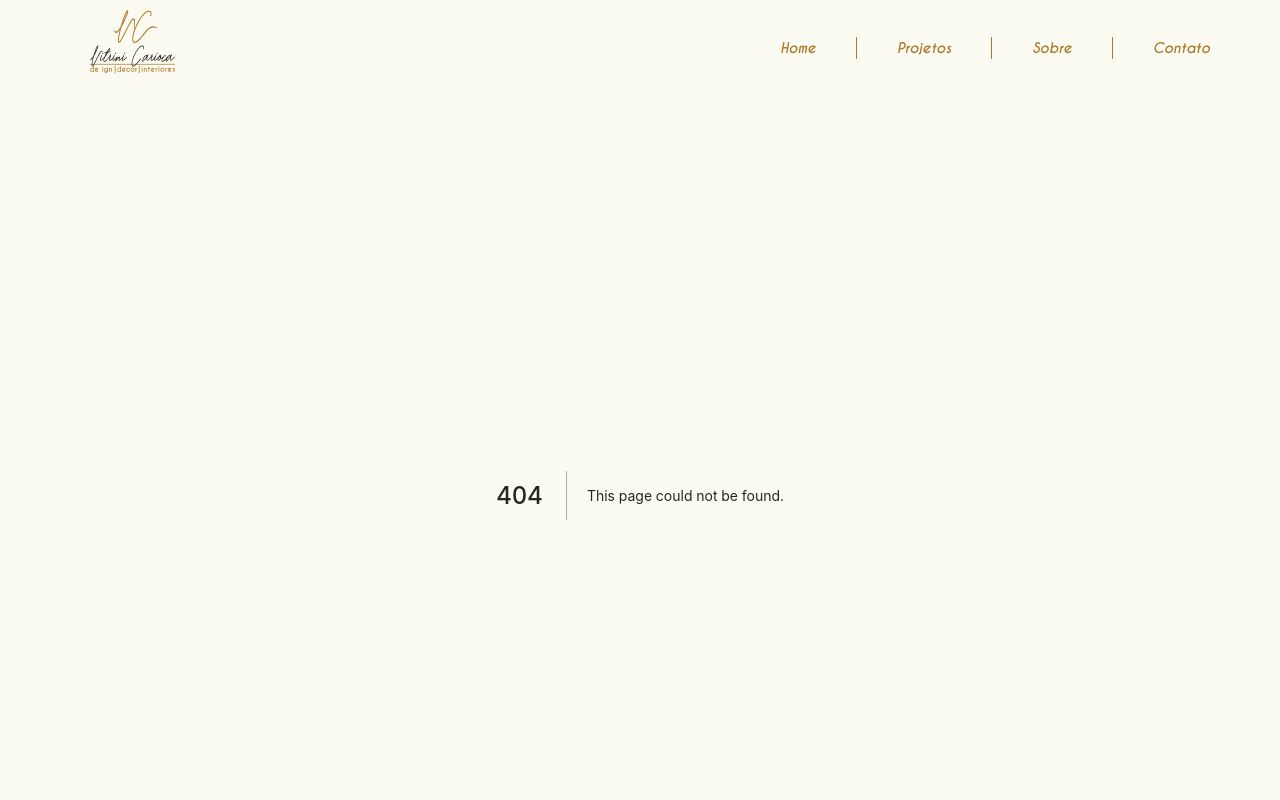
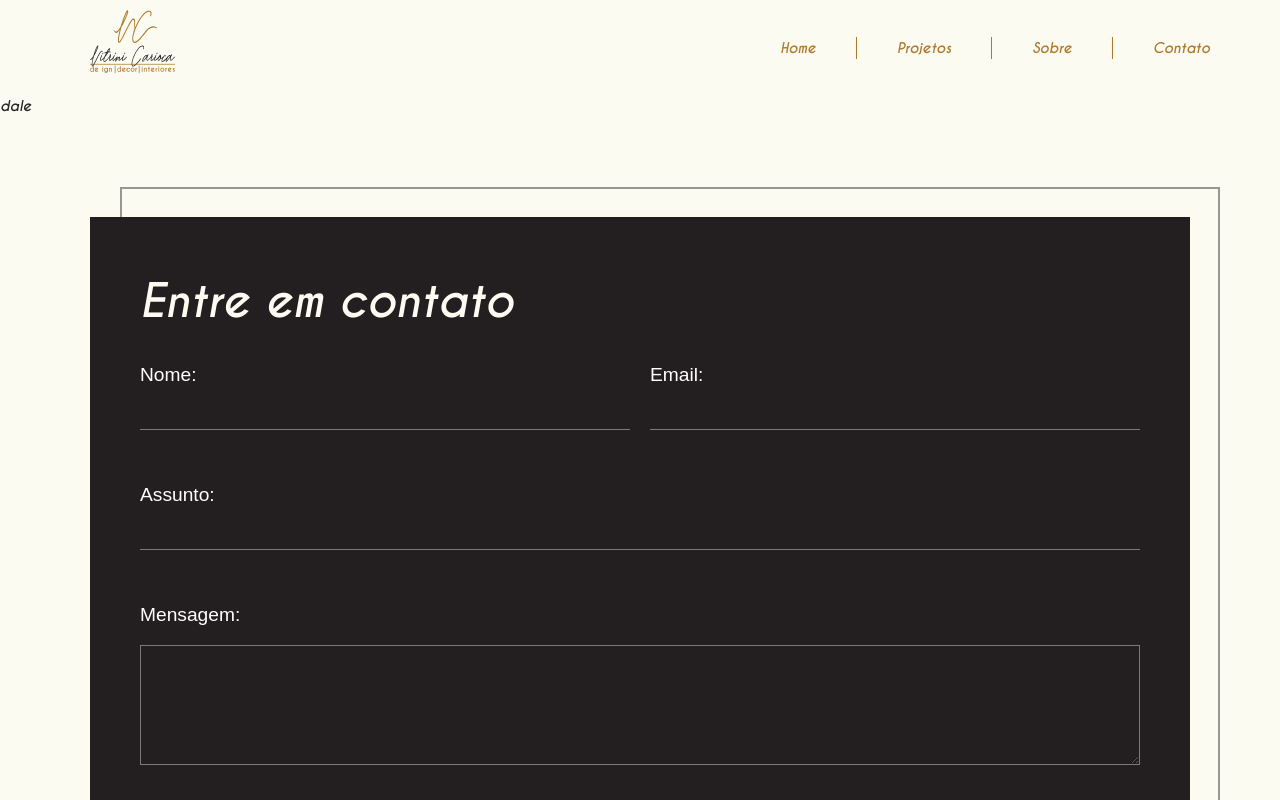
Before and after one commit to Vinicius-Rosa/vitrinni-carioca, a Next.js app: page /projetos in a window 1280 px wide. Before the commit this address had no page. Shown: the top 800 px of the page. Built offline with nearby package versions, Linux system fonts and the light colour scheme; a web font is replaced by a local one.

Commit message:
add products page

```diff
--- /dev/null
+++ b/pages/projetos/index.tsx
@@ -0,0 +1,5 @@
+import Project from '../../src/screens/Project.screen';
+
+const Projetos = () => <Project />
+
+export default Projetos;
--- a/src/components/Header/index.tsx
+++ b/src/components/Header/index.tsx
@@ -31,14 +31,16 @@
       delay: 1,
     }}
   >
-    <Logo height="75" viewBox="0 0 100 100" />
+    <Link href="/">
+      <Logo height="75" viewBox="0 0 100 100" />
+    </Link>
 
     <RoutesContainer>
       <GoesTo>
-        <Link href="#">Home</Link>
+        <Link href="/">Home</Link>
       </GoesTo>
       <GoesTo>
-        <Link href="#">Projetos</Link>
+        <Link href="/projetos">Projetos</Link>
       </GoesTo>
       <GoesTo>
         <Link href="#">Sobre</Link>
@@ -56,10 +58,10 @@
       <Overlay onClick={toggleHandler} />
       <ModalContent>
         <GoesTo onClick={toggleHandler}>
-          <Link href="#">Home</Link>
+          <Link href="/">Home</Link>
         </GoesTo>
         <GoesTo onClick={toggleHandler}>
-          <Link href="#">Projetos</Link>
+          <Link href="/projetos">Projetos</Link>
         </GoesTo>
         <GoesTo onClick={toggleHandler}>
           <Link href="#">Sobre</Link>
--- /dev/null
+++ b/src/screens/Project.screen.tsx
@@ -0,0 +1,11 @@
+import { Container } from './Project.styles';
+
+function ProjectScreen() {
+  return (
+    <Container>
+      dale
+    </Container>
+  );
+}
+
+export default ProjectScreen;
--- /dev/null
+++ b/src/screens/Project.styles.ts
@@ -0,0 +1,5 @@
+import styled from 'styled-components';
+
+export const Container = styled.div`
+
+`;
--- a/styles/globals.css
+++ b/styles/globals.css
@@ -32,6 +32,7 @@
 
 body{
 	background-color: var(--secondary-color) !important;
+  overlfow-x: hidden;
 }
 
 a {
```
